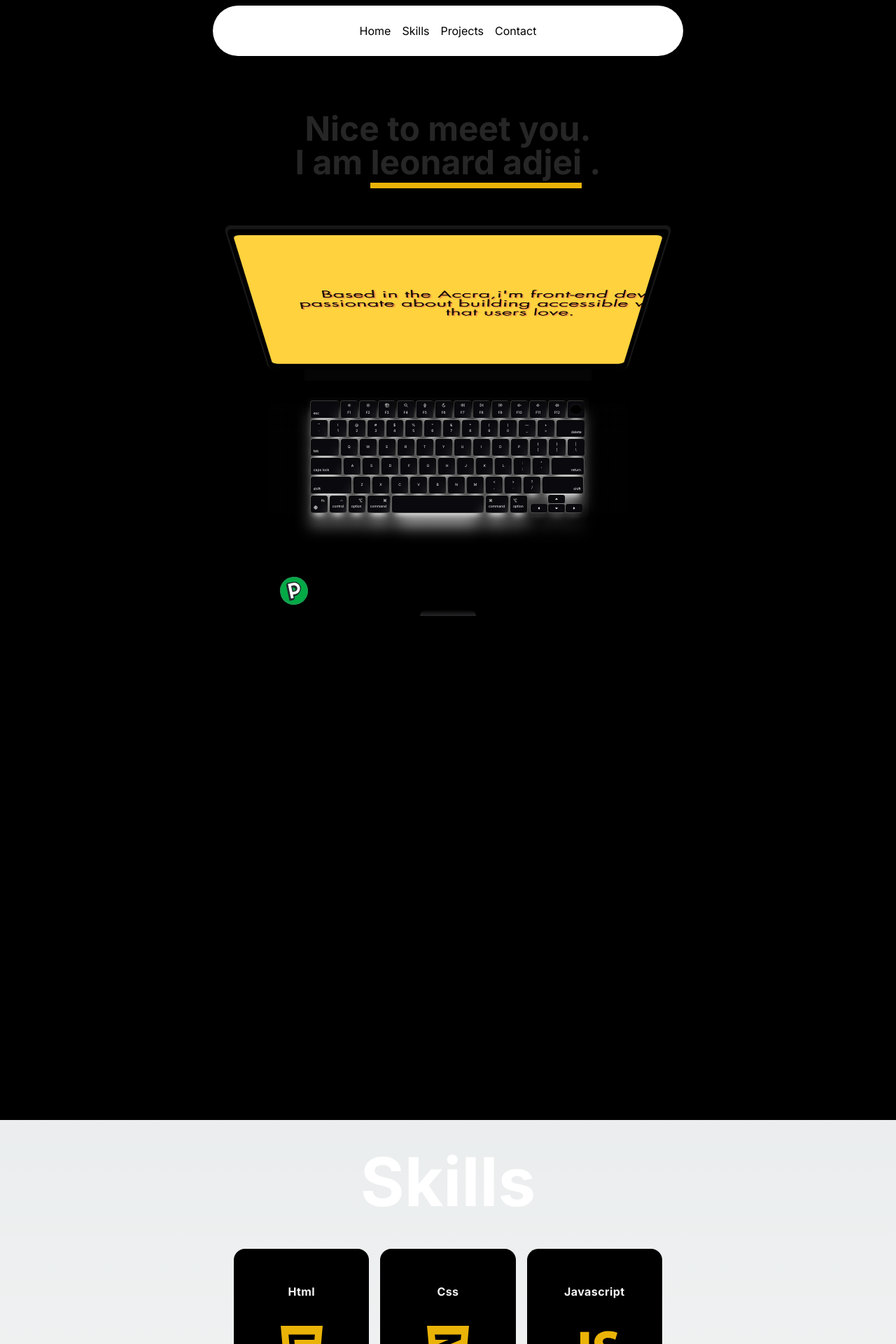
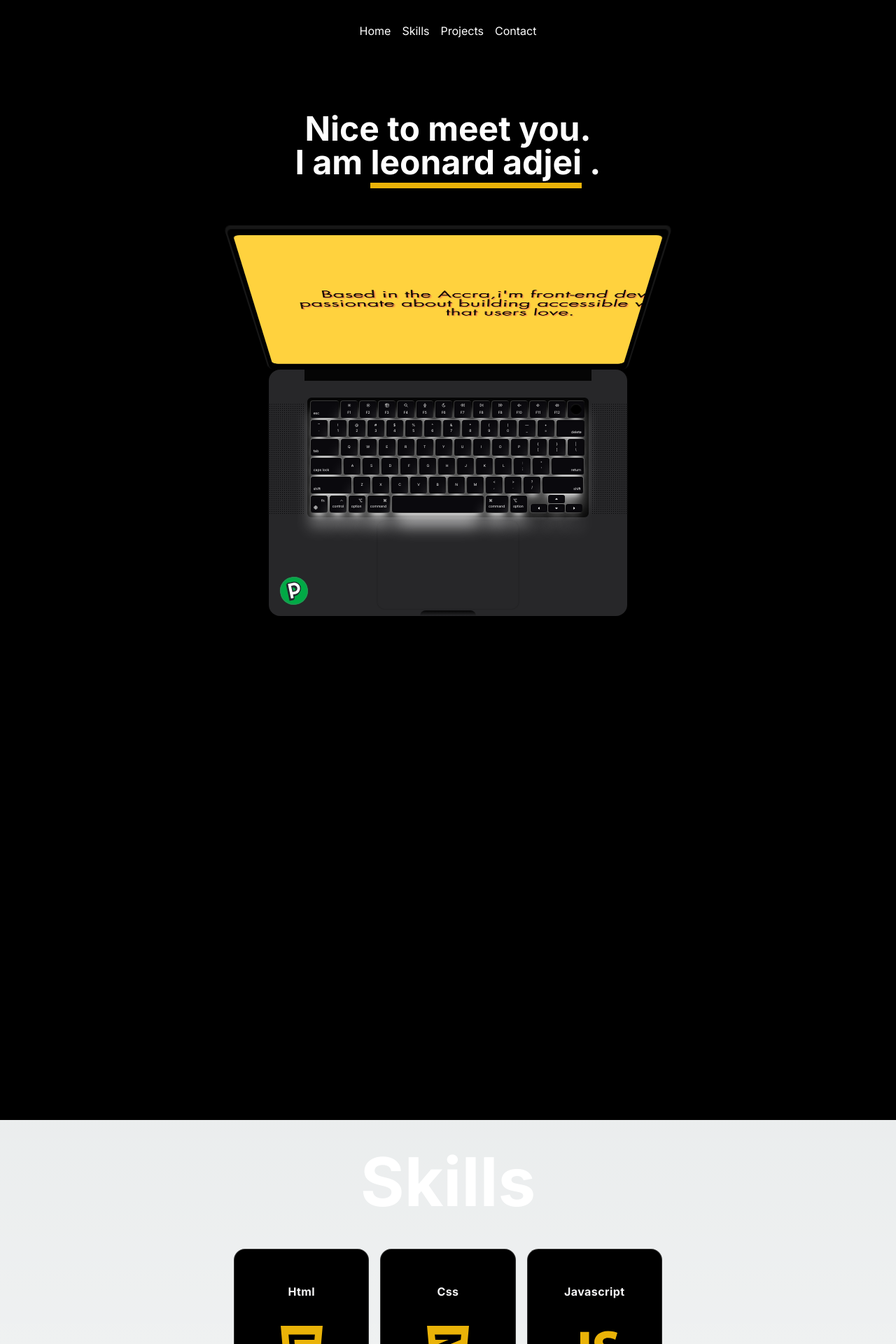
Before and after one commit to blameleo/portfolio-next, a Next.js app: page / in a window 1280 px wide. Shown: the top 1920 px of the page at 70% size. Built offline with nearby package versions, Linux system fonts and the light colour scheme.

Commit message:
fix dark mode issue

```diff
--- a/src/app/components/Macbook.tsx
+++ b/src/app/components/Macbook.tsx
@@ -7,7 +7,7 @@ export function MacbookScrollDemo() {
     <div className="overflow-hidden bg-black  w-full ">
       <MacbookScroll
         title={
-          <span className="sm:text-5xl  text-4xl">
+          <span className="sm:text-5xl  text-4xl text-white">
             Nice to meet you. <br /> I am <span className="border-b-[0.5rem] border-yellow-500">leonard adjei</span> .
           </span>
         }
--- a/src/app/components/ui/card-hover-effect.tsx
+++ b/src/app/components/ui/card-hover-effect.tsx
@@ -35,7 +35,7 @@ export const HoverEffect = ({
           <AnimatePresence>
             {hoveredIndex === idx && (
               <motion.span
-                className="absolute inset-0 h-full w-full bg-neutral-200 dark:bg-slate-800/[0.8] block  rounded-3xl"
+                className="absolute inset-0 h-full w-full  bg-slate-800/[0.8] block  rounded-3xl"
                 layoutId="hoverBackground"
                 initial={{ opacity: 0 }}
                 animate={{
@@ -69,7 +69,7 @@ export const Card = ({
   return (
     <div
       className={cn(
-        "rounded-2xl h-full w-full p-4 overflow-hidden bg-black border border-transparent dark:border-white/[0.2] group-hover:border-slate-700 relative z-20",
+        "rounded-2xl h-full w-full p-4 overflow-hidden bg-black border  border-white/[0.2] group-hover:border-slate-700 relative z-20",
         className
       )}
     >
--- a/src/app/components/ui/macbook-scroll.tsx
+++ b/src/app/components/ui/macbook-scroll.tsx
@@ -75,7 +75,7 @@ export const MacbookScroll = ({
           translateY: textTransform,
           opacity: textOpacity,
         }}
-        className="dark:text-white text-neutral-800 text-3xl font-bold mb-20 text-center"
+        className="text-white  text-3xl font-bold mb-20 text-center"
       >
         {title || (
           <span>
@@ -92,7 +92,7 @@ export const MacbookScroll = ({
         translate={translate}
       />
       {/* Base area */}
-      <div className="h-[22rem] w-[32rem]  dark:bg-[#272729] rounded-2xl overflow-hidden relative -z-10">
+      <div className="h-[22rem] w-[32rem] bg-[#272729] rounded-2xl overflow-hidden relative -z-10">
         {/* above keyboard bar */}
         <div className="h-10 w-full relative">
           <div className="absolute inset-x-0 mx-auto w-[80%] h-4 bg-[#050505]" />
@@ -111,7 +111,7 @@ export const MacbookScroll = ({
         <Trackpad />
         <div className="h-2 w-20 mx-auto inset-x-0 absolute bottom-0 bg-gradient-to-t from-[#272729] to-[#050505] rounded-tr-3xl rounded-tl-3xl" />
         {showGradient && (
-          <div className="h-40 w-full absolute bottom-0 inset-x-0 bg-gradient-to-t dark:from-black from-white via-white dark:via-black to-transparent z-50"></div>
+          <div className="h-40 w-full absolute bottom-0 inset-x-0 bg-gradient-to-t from-black   via-black to-transparent z-50"></div>
         )}
         {badge && <div className="absolute bottom-4 left-4">{badge}</div>}
       </div>
--- a/src/app/components/ui/navbar-menu.tsx
+++ b/src/app/components/ui/navbar-menu.tsx
@@ -28,7 +28,7 @@ export const MenuItem = ({
     <div onMouseEnter={() => setActive(item)} className="relative ">
       <motion.p
         transition={{ duration: 0.3 }}
-        className="cursor-pointer text-black hover:opacity-[0.9] dark:text-white"
+        className="cursor-pointer  hover:opacity-[0.9] text-white"
       >
         {item}
       </motion.p>
@@ -43,7 +43,7 @@ export const MenuItem = ({
               <motion.div
                 transition={transition}
                 layoutId="active" // layoutId ensures smooth animation
-                className="bg-white dark:bg-black backdrop-blur-sm rounded-2xl overflow-hidden border border-black/[0.2] dark:border-white/[0.2] shadow-xl"
+                className=" bg-black backdrop-blur-sm rounded-2xl overflow-hidden border  border-white/[0.2] shadow-xl"
               >
                 <motion.div
                   layout // layout ensures smooth animation
@@ -70,7 +70,7 @@ export const Menu = ({
   return (
     <nav
       onMouseLeave={() => setActive(null)} // resets the state
-      className="relative rounded-full boder border-transparent dark:bg-black dark:border-white/[0.2] bg-white shadow-input flex justify-center space-x-4 px-8 py-6 "
+      className="relative rounded-full boder  bg-black border-white/[0.2]  shadow-input flex justify-center space-x-4 px-8 py-6 "
     >
       {children}
     </nav>
@@ -98,10 +98,10 @@ export const ProductItem = ({
         className="flex-shrink-0 rounded-md shadow-2xl"
       />
       <div>
-        <h4 className="text-xl font-bold mb-1 text-black dark:text-white">
+        <h4 className="text-xl font-bold mb-1  text-white">
           {title}
         </h4>
-        <p className="text-neutral-700 text-sm max-w-[10rem] dark:text-neutral-300">
+        <p className=" text-sm max-w-[10rem] text-neutral-300">
           {description}
         </p>
       </div>
@@ -113,7 +113,7 @@ export const HoveredLink = ({ children, ...rest }: any) => {
   return (
     <Link
       {...rest}
-      className="text-neutral-700 dark:text-neutral-200 hover:text-black "
+      className=" text-neutral-200 hover:text-black "
     >
       {children}
     </Link>
```
